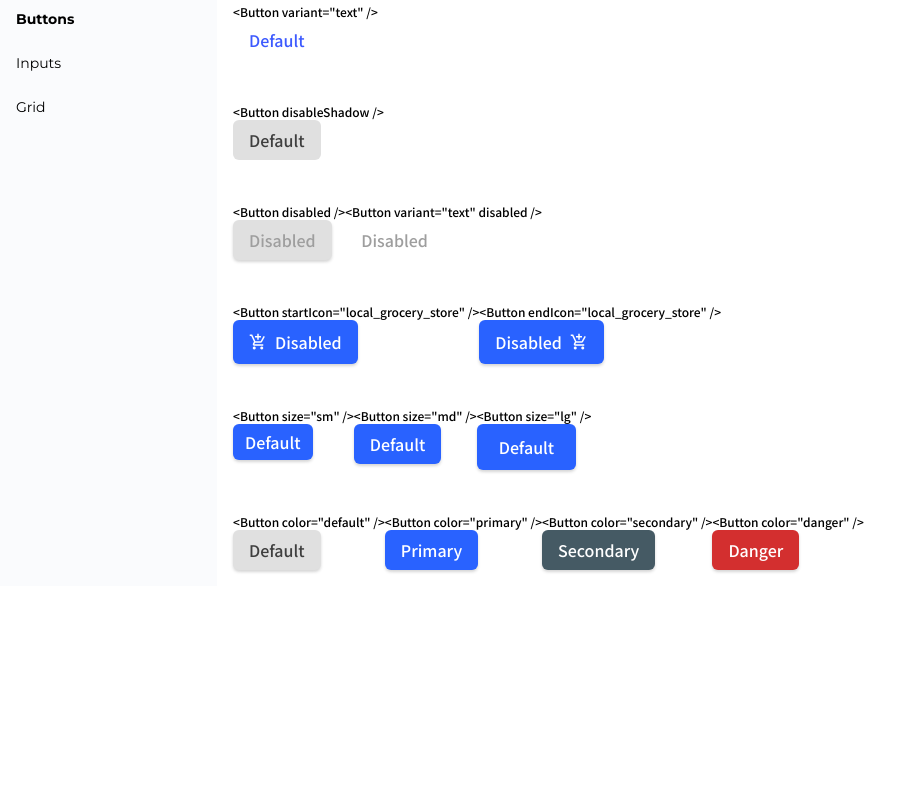
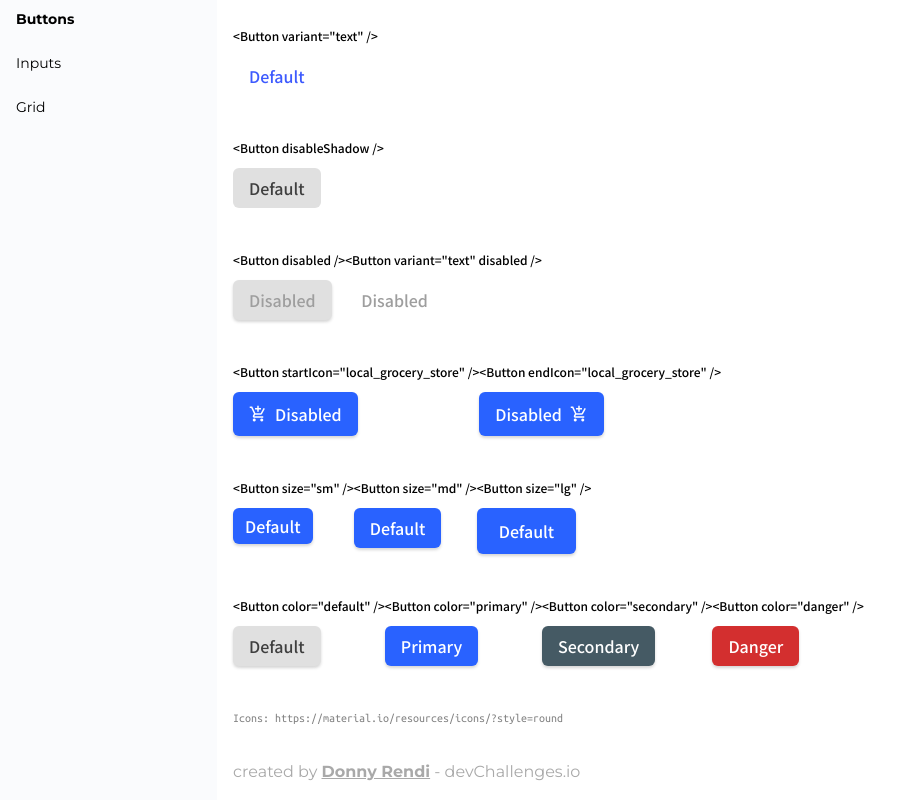
Before and after one commit to pandagenduts/challenge1-frontend-devchallenges.io, a React (Vite) app: page /buttons in a window 1280 px wide. Shown: the part 314-1114 px from the top of the page, without its empty margins (0-911 px from the left). Before the commit the page ends 900 px from the top, so only its background shows below. Built offline with nearby package versions, Linux system fonts and the light colour scheme.

Commit message:
before applying variants for hover and focus state

```diff
--- a/src/component/UI/Layout.jsx
+++ b/src/component/UI/Layout.jsx
@@ -18,6 +18,7 @@ const Layout = () => {
         <Navigation />
         <main className="w-full min-h-screen px-4 pt-6 pb-4 md:pt-14">
           <Outlet />
+          <p className="font-montserrat text-A9A9A9 mt-[34px]">created by <a href="#" target="_blank" className="font-bold underline">Donny Rendi</a> - devChallenges.io</p>
         </main>
       </div>
     </>
--- a/src/pages/Button/index.jsx
+++ b/src/pages/Button/index.jsx
@@ -1,4 +1,3 @@
-import Reusable from "../../component/UI/Reusable";
 import Button from "../../component/ui/Button";
 
 // each array inside represent each row
@@ -92,144 +91,18 @@ const ButtonPage = () => {
       </h1>
       <div className="flex flex-col gap-11">
         {buttonDatas.map((row) => (
-          <div className="flex flex-wrap">
+          <div className={`flex flex-wrap`}>
             {row.map(item => (
             <div>
-              <p className="text-xs font-normal text-000">{item.title}</p>
+              <p className="mb-3 text-xs font-normal text-000">{item.title}</p>
               {item.element}
             </div>
             ))}
 
           </div>
         ))}
+        <p className="text-xs font-ubuntumono text-828282">Icons: https://material.io/resources/icons/?style=round</p>
       </div>
-
-      {/* <div className="flex flex-col gap-11">
-        <div className="flex flex-wrap">
-          <div>
-            <p className="text-xs font-normal text-000">{"<Button />"}</p>
-            <Button>Default</Button>
-          </div>
-        </div>
-
-        <div className="flex flex-wrap">
-          <div>
-            <p className="text-xs font-normal text-000">
-              {'<Button variant="outline" />'}
-            </p>
-            <Button variant="outline">Default</Button>
-          </div>
-        </div>
-
-        <div className="flex flex-wrap">
-          <div>
-            <p className="text-xs font-normal text-000">
-              {'<Button variant="text" />'}
-            </p>
-            <Button variant="text">Default</Button>
-          </div>
-        </div>
-
-        <div className="flex flex-wrap">
-          <div>
-            <p className="text-xs font-normal text-000">
-              {"<Button disableShadow />"}
-            </p>
-            <Button disableShadow>Default</Button>
-          </div>
-        </div>
-
-        <div className="flex flex-wrap">
-          <div>
-            <p className="text-xs font-normal text-000">
-              {"<Button disabled/>"}
-            </p>
-            <Button disabled>Disabled</Button>
-          </div>
-          <div>
-            <p className="text-xs font-normal text-000">
-              {'<Button variant="text" disabled/>'}
-            </p>
-            <Button disabled variant="text">
-              Disabled
-            </Button>
-          </div>
-        </div>
-
-        <div className="flex flex-wrap">
-          <div>
-            <p className="text-xs font-normal text-000">
-              {"<Button startIcon=”local_grocery_store”/>"}
-            </p>
-            <Button startIcon="add_shopping_cart">Disabled</Button>
-          </div>
-          <div>
-            <p className="text-xs font-normal text-000">
-              {"<Button endIcon=”local_grocery_store”/>"}
-            </p>
-            <Button endIcon="add_shopping_cart">Default</Button>
-          </div>
-        </div>
-
-        <div className="flex flex-wrap">
-          <div>
-            <p className="text-xs font-normal text-000">
-              {"<Button size=”sm” />"}
-            </p>
-            <Button size="sm" color="primary">
-              Default
-            </Button>
-          </div>
-
-          <div>
-            <p className="text-xs font-normal text-000">
-              {"<Button size=”md” />"}
-            </p>
-            <Button size="md" color="primary">
-              Default
-            </Button>
-          </div>
-
-          <div>
-            <p className="text-xs font-normal text-000">
-              {"<Button size=”lg” />"}
-            </p>
-            <Button size="lg" color="primary">
-              Default
-            </Button>
-          </div>
-        </div>
-
-        <div className="flex flex-wrap">
-          <div>
-            <p className="text-xs font-normal text-000">
-              {"<Button color=”default” />"}
-            </p>
-            <Button color="default">Default</Button>
-          </div>
-
-          <div>
-            <p className="text-xs font-normal text-000">
-              {"<Button color=”primary” />"}
-            </p>
-            <Button color="primary">Primary</Button>
-          </div>
-
-          <div>
-            <p className="text-xs font-normal text-000">
-              {"<Button color=”secondary” />"}
-            </p>
-            <Button color="secondary">Secondary</Button>
-          </div>
-
-          <div>
-            <p className="text-xs font-normal text-000">
-              {"<Button color=”danger” />"}
-            </p>
-            <Button color="danger">Danger</Button>
-          </div>
-        </div>
-      </div> */}
     </>
   );
 };
--- a/tailwind.config.js
+++ b/tailwind.config.js
@@ -33,6 +33,7 @@ export default {
         '000': '#000',
         '9E9E9E': '#9E9E9E',
         '0039CB': '#0039CB',
+        '828282': '#828282',
       },
     },
   },
```
